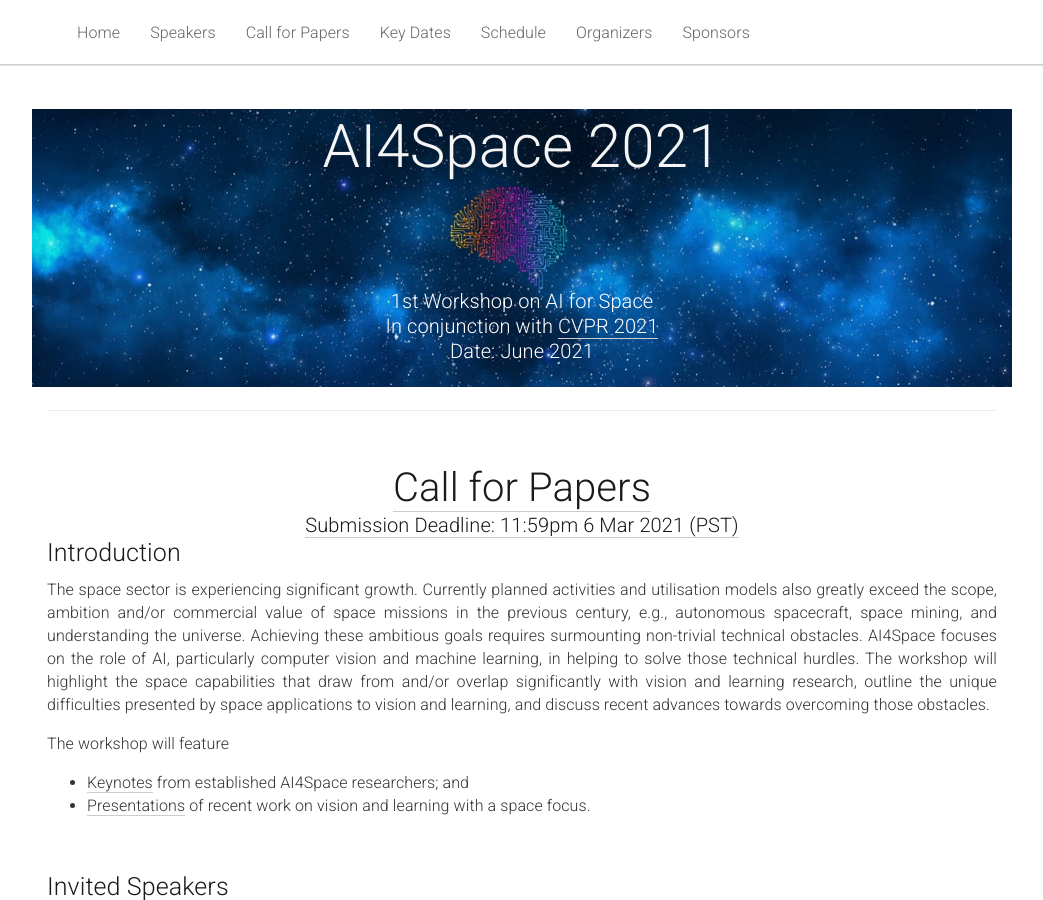
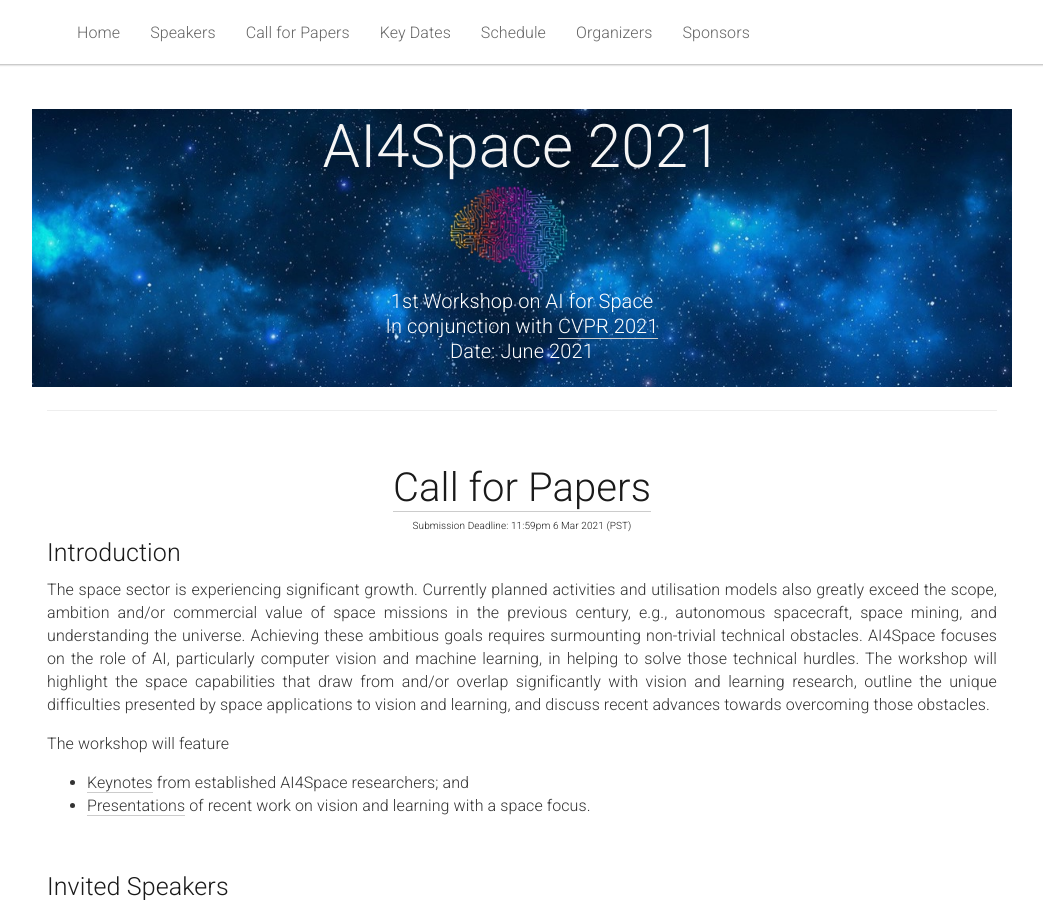
Before and after one commit to AIforSpace/2024, a Jekyll site: the page built from _pages/home.md, in a window 1280 px wide and 900 px high. Shown: the whole window, without its empty margins (118-1161 px from the left). Built offline with Jekyll 4.4.1, drawn with Linux system fonts in a browser that asks for light colours.

Commit message:
Update home.md

```diff
--- a/_pages/home.md
+++ b/_pages/home.md
@@ -41,7 +41,7 @@
 <div class="row" id="intro">
   <div class="col-xs-12">
     <center><h2 style="font-size:40px"><a href="#cfp">Call for Papers</a></h2></center>
-    <center><h3 style="font-size:20px"><a href="#cfp">Submission Deadline: 11:59pm 6 Mar 2021 (PST)</a></h3></center>
+    <center><h3 style="font-size:10px">Submission Deadline: 11:59pm 6 Mar 2021 (PST)</h3></center>
   </div>
 </div>
 
```
